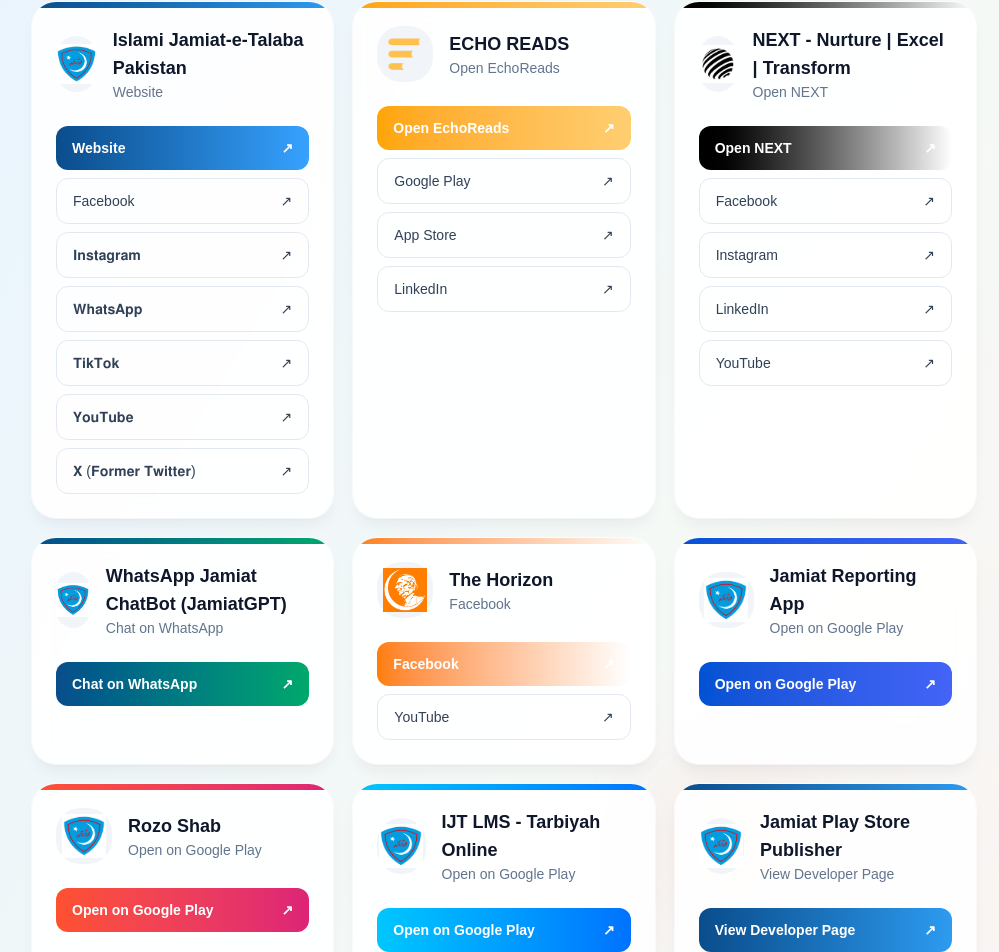
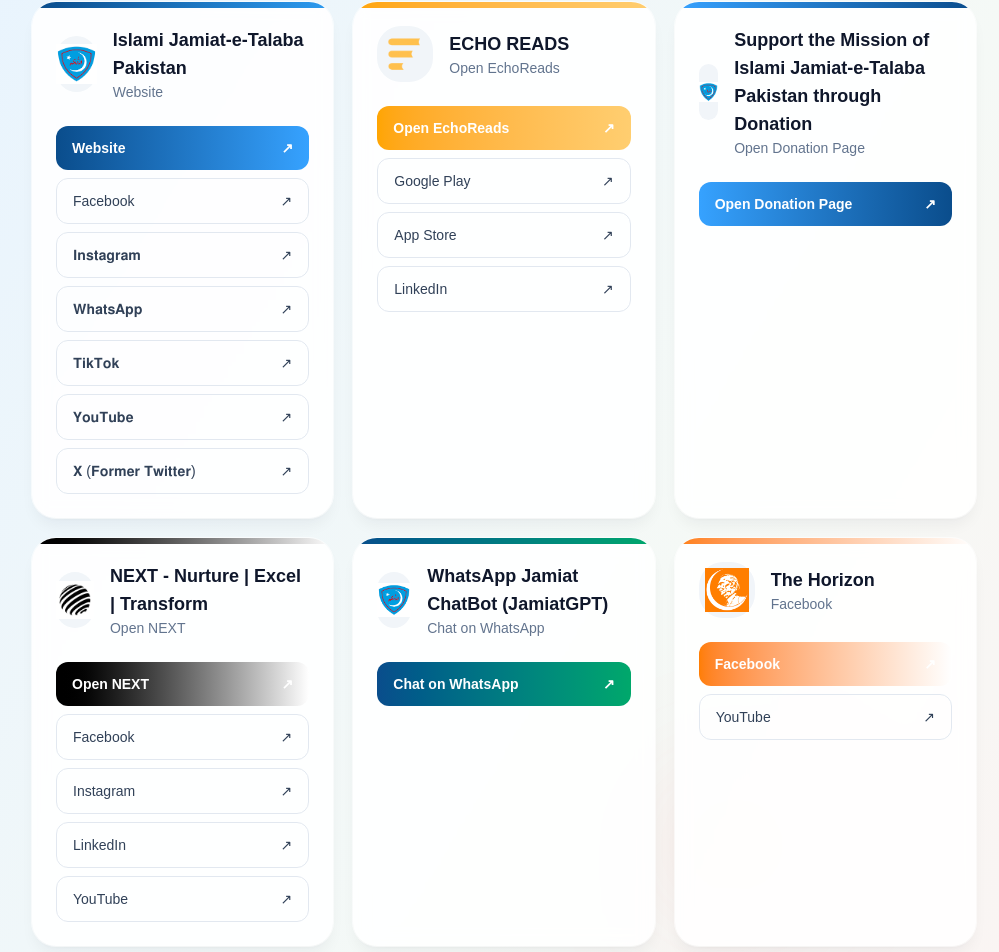
Before and after one commit to itdeptjamiat/digital-handles, a Next.js app: page /handles in a window 1280 px wide. Shown: the part 215-1167 px from the top of the page, without its empty margins (136-1135 px from the left). Built offline with nearby package versions, Linux system fonts and the light colour scheme.

Commit message:
chagne donate link

```diff
--- a/app/handles/page.tsx
+++ b/app/handles/page.tsx
@@ -151,6 +151,14 @@
         href: "https://www.linkedin.com/company/echoreads/",
       },
     ],
+  },
+  {
+    id: "donate-now",
+    title: "Support the Mission of Islami Jamiat-e-Talaba Pakistan through Donation",
+    primaryLabel: "Open Donation Page",
+    primaryHref: "https://jamiat.org.pk/donate/",
+    iconSrc: "/handles/web.png",
+    accent: "from-[#36A2FF] to-[#0A4D8C]",
   },
   {
     id: "next",
@@ -472,7 +480,7 @@
               ))}
             </div>
           </main>
-          <section className="mt-12 rounded-3xl bg-white/90 p-6 shadow-lg shadow-slate-900/5 ring-1 ring-white/60 backdrop-blur">
+          {/* <section className="mt-12 rounded-3xl bg-white/90 p-6 shadow-lg shadow-slate-900/5 ring-1 ring-white/60 backdrop-blur">
             <div className="flex flex-col gap-4 sm:flex-row sm:items-start sm:justify-between">
               <div>
                 <p className="text-xs font-semibold uppercase tracking-[0.35em] text-[#0A4D8C]">
@@ -521,7 +529,7 @@
                 </div>
               </div>
             </div>
-          </section>
+          </section> */}
           <footer className="mt-12 flex flex-col items-center justify-between gap-4 text-center text-xs text-slate-500 sm:flex-row sm:text-left">
             <p>
               Updated: November 10, 2025 · For media or press inquiries, visit{" "}
```
